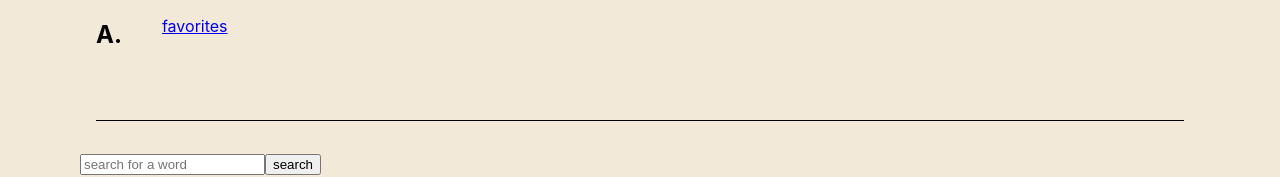
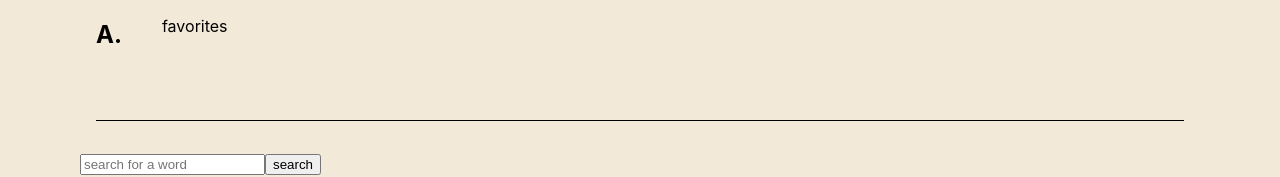
Before and after one commit to michannstoner/articulate, a React (Create React App) app: page / in a window 1280 px wide. Shown: the top 177 px of the page. Built offline with nearby package versions, Linux system fonts and the light colour scheme.

Commit message:
Change styling for links

```diff
--- a/src/components/Nav/Nav.js
+++ b/src/components/Nav/Nav.js
@@ -2,11 +2,14 @@ import './Nav.css'
 import { Link } from 'react-router-dom'
 
 const Nav = () => {
+  const linkStyle = {textDecoration: 'none', color: 'black'}
 
   return (
     <nav className='nav'>
+    <Link to='/' style={linkStyle}>
       <h1>A.</h1>
-    <Link to={'/favorites'}>
+    </Link>
+    <Link to={'/favorites'} style={linkStyle}>
       <ul>favorites</ul>
     </Link>
     </nav>
```
